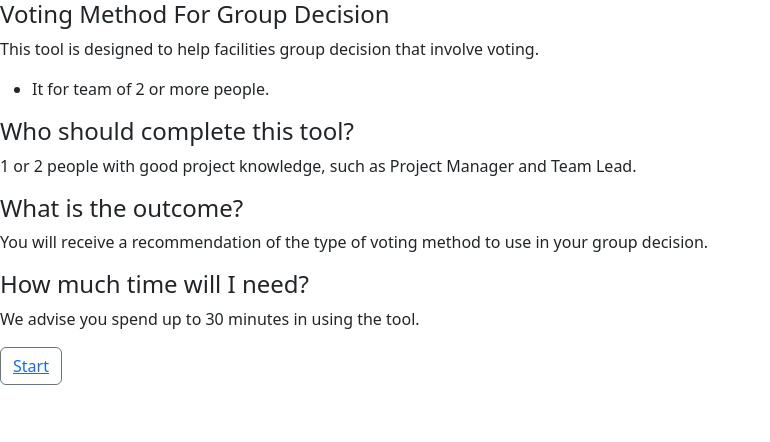
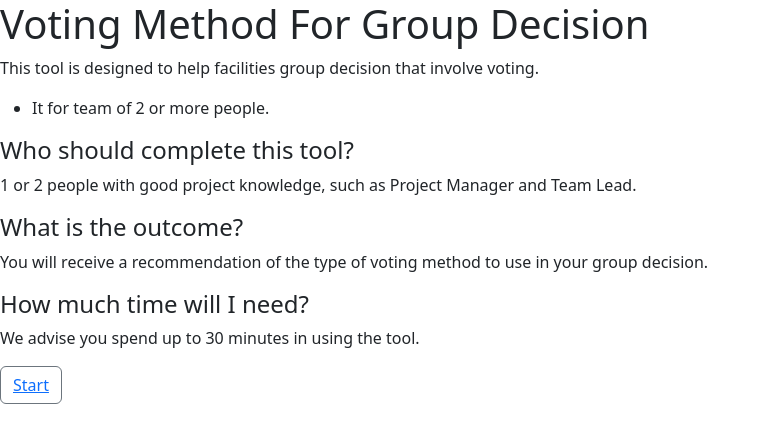
Before and after one commit to Logic-Legends/Decision-Making-Frmwk, a React (Create React App) app in the folder client/: page / in a window 1280 px wide. Shown: the top 442 px of the page, without its empty margins (0-770 px from the left). Built offline with nearby package versions, Linux system fonts and the light colour scheme.

Commit message:
Route was added to app js

```diff
--- a/client/src/App.js
+++ b/client/src/App.js
@@ -1,13 +1,15 @@
 import { Route, Routes } from "react-router-dom";
 import Start from "./components/start-page/Start";
-
+import Step1 from "./components/step-1/Step-1";
 const App = () => (
 	<div>
 	<header>
 
 	</header>
+
 	<Routes>
-		<Route path="/" element={<Start />} />
+		<Route path="/" element={<Start />} exact />
+		<Route path="/goal" element={<Step1 />} />
 	</Routes>
 <footer>
 
--- a/client/src/components/start-page/Start.js
+++ b/client/src/components/start-page/Start.js
@@ -2,10 +2,12 @@ import React from "react";
 import { Link } from "react-router-dom";
 import { Button } from "react-bootstrap";
 
+
+
 const Start = () => {
   return (
     <div>
-        <h4>Voting Method For Group Decision</h4>
+        <h1>Voting Method For Group Decision</h1>
         <p>This tool is designed to help facilities group decision that involve voting.</p>
         <ul>
             <li>It for team of 2 or more people.</li>
@@ -16,7 +18,8 @@ const Start = () => {
           <p>You will receive a recommendation of the type of voting method to use in your group decision. </p>
           <h4>How much time will I need? </h4>
           <p>We advise you spend up to 30 minutes in using the tool. </p>
-      <Button variant="outline-secondary"><Link to="/decision-making-framework">Start</Link></Button>
+
+      <Button variant="outline-secondary"><Link to="/goal">Start</Link></Button>
     </div>
   );
 };
```
